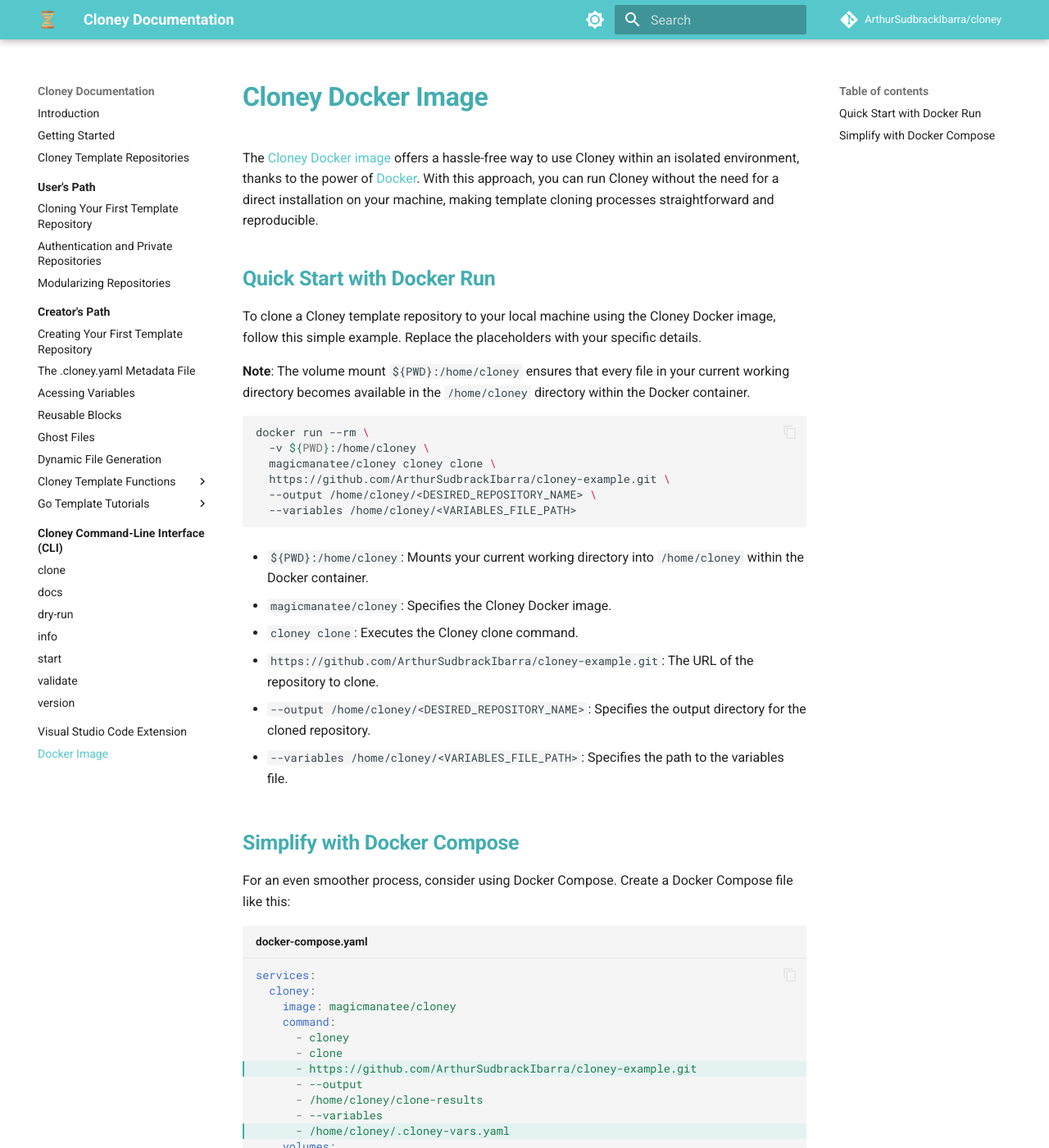
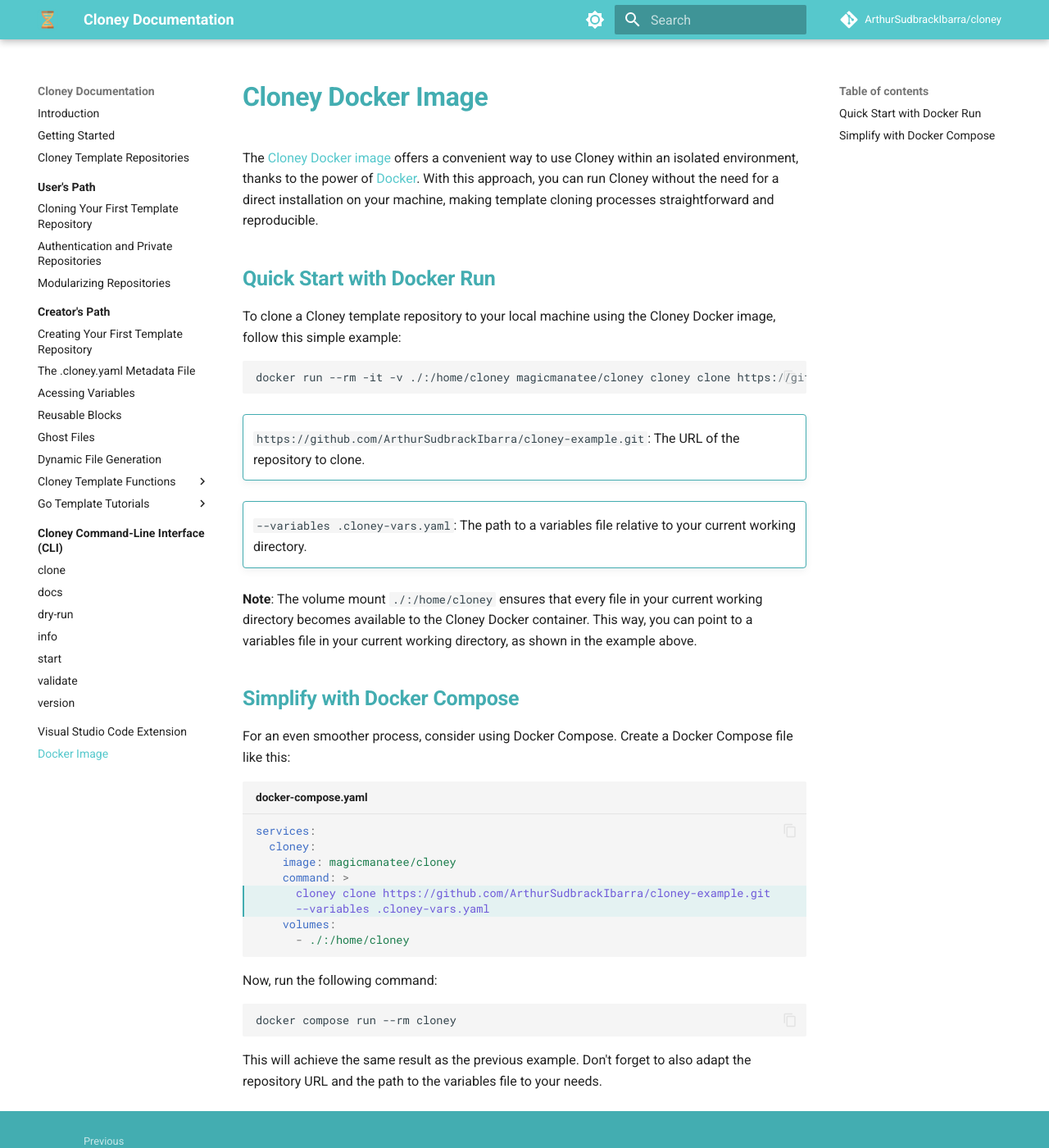
Before and after one commit to ArthurSudbrackIbarra/cloney-documentation, an MkDocs documentation site: the page built from docs/docker-image.md, in a window 1280 px wide and 1400 px high. Shown: the whole window at 82% size. Built offline with MkDocs 1.6.1 and Material for MkDocs 9.7.7, drawn with Linux system fonts in a browser that asks for light colours; comment, search, counter and statistics services are not loaded; some of the changed text lies outside the part shown.

Commit message:
Fix docker commands.

````diff
--- a/docs/docker-image.md
+++ b/docs/docker-image.md
@@ -1,52 +1,38 @@
 # Cloney Docker Image
 
-The [Cloney Docker image](https://hub.docker.com/r/magicmanatee/cloney) offers a hassle-free way to use Cloney within an isolated environment, thanks to the power of [Docker](https://www.docker.com). With this approach, you can run Cloney without the need for a direct installation on your machine, making template cloning processes straightforward and reproducible.
+The [Cloney Docker image](https://hub.docker.com/r/magicmanatee/cloney) offers a convenient way to use Cloney within an isolated environment, thanks to the power of [Docker](https://www.docker.com). With this approach, you can run Cloney without the need for a direct installation on your machine, making template cloning processes straightforward and reproducible.
 
 ## Quick Start with Docker Run
 
-To clone a Cloney template repository to your local machine using the Cloney Docker image, follow this simple example. Replace the placeholders with your specific details.
-
-**Note**: The volume mount `${PWD}:/home/cloney` ensures that every file in your current working directory becomes available in the `/home/cloney` directory within the Docker container.
+To clone a Cloney template repository to your local machine using the Cloney Docker image, follow this simple example:
 
 ```bash
-docker run --rm \
-  -v ${PWD}:/home/cloney \
-  magicmanatee/cloney cloney clone \
-  https://github.com/ArthurSudbrackIbarra/cloney-example.git \
-  --output /home/cloney/<DESIRED_REPOSITORY_NAME> \
-  --variables /home/cloney/<VARIABLES_FILE_PATH>
+docker run --rm -it -v ./:/home/cloney magicmanatee/cloney cloney clone https://github.com/ArthurSudbrackIbarra/cloney-example.git --variables .cloney-vars.yaml
 ```
 
-- `${PWD}:/home/cloney`: Mounts your current working directory into `/home/cloney` within the Docker container.
+!!! note ""
 
-- `magicmanatee/cloney`: Specifies the Cloney Docker image.
+    `https://github.com/ArthurSudbrackIbarra/cloney-example.git`: The URL of the repository to clone.
 
-- `cloney clone`: Executes the Cloney clone command.
+!!! note ""
 
-- `https://github.com/ArthurSudbrackIbarra/cloney-example.git`: The URL of the repository to clone.
+    `--variables .cloney-vars.yaml`: The path to a variables file relative to your current working directory.
 
-- `--output /home/cloney/<DESIRED_REPOSITORY_NAME>`: Specifies the output directory for the cloned repository.
-
-- `--variables /home/cloney/<VARIABLES_FILE_PATH>`: Specifies the path to the variables file.
+**Note**: The volume mount `./:/home/cloney` ensures that every file in your current working directory becomes available to the Cloney Docker container. This way, you can point to a variables file in your current working directory, as shown in the example above.
 
 ## Simplify with Docker Compose
 
 For an even smoother process, consider using Docker Compose. Create a Docker Compose file like this:
 
-```yaml title="docker-compose.yaml" hl_lines="7 11"
+```yaml title="docker-compose.yaml" hl_lines="5 6"
 services:
   cloney:
     image: magicmanatee/cloney
-    command:
-      - cloney
-      - clone
-      - https://github.com/ArthurSudbrackIbarra/cloney-example.git
-      - --output
-      - /home/cloney/clone-results
-      - --variables
-      - /home/cloney/.cloney-vars.yaml
+    command: >
+      cloney clone https://github.com/ArthurSudbrackIbarra/cloney-example.git
+      --variables .cloney-vars.yaml
     volumes:
-      - ${PWD}:/home/cloney
+      - ./:/home/cloney
 ```
 
 Now, run the following command:
@@ -55,4 +41,4 @@
 docker compose run --rm cloney
 ```
 
-This command clones the repository to the `clone-results` directory in your current working directory. Remember to replace the repository URL and the variables file path, highlighted in blue, with your specific details.
+This will achieve the same result as the previous example. Don't forget to also adapt the repository URL and the path to the variables file to your needs.
````
